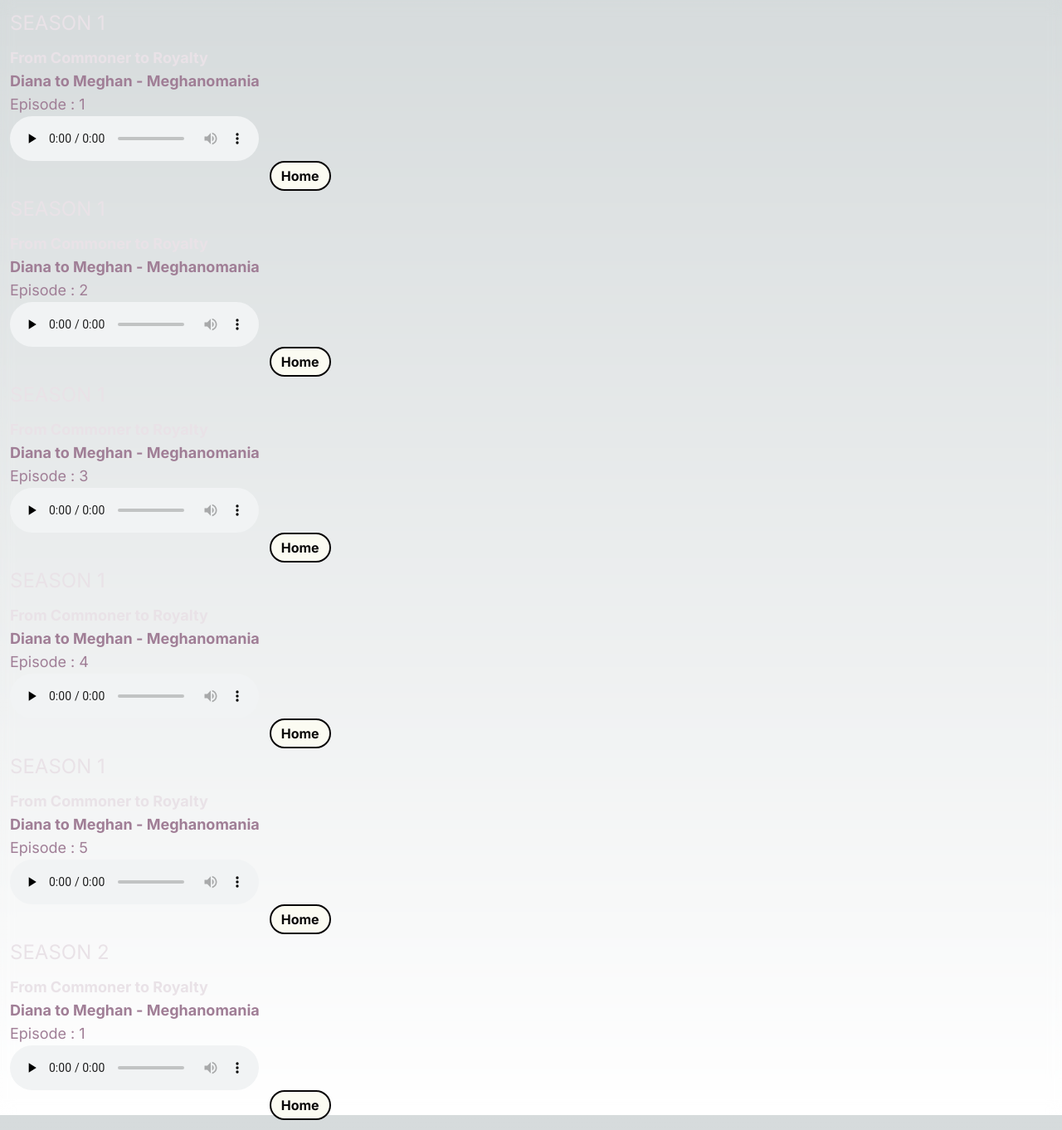
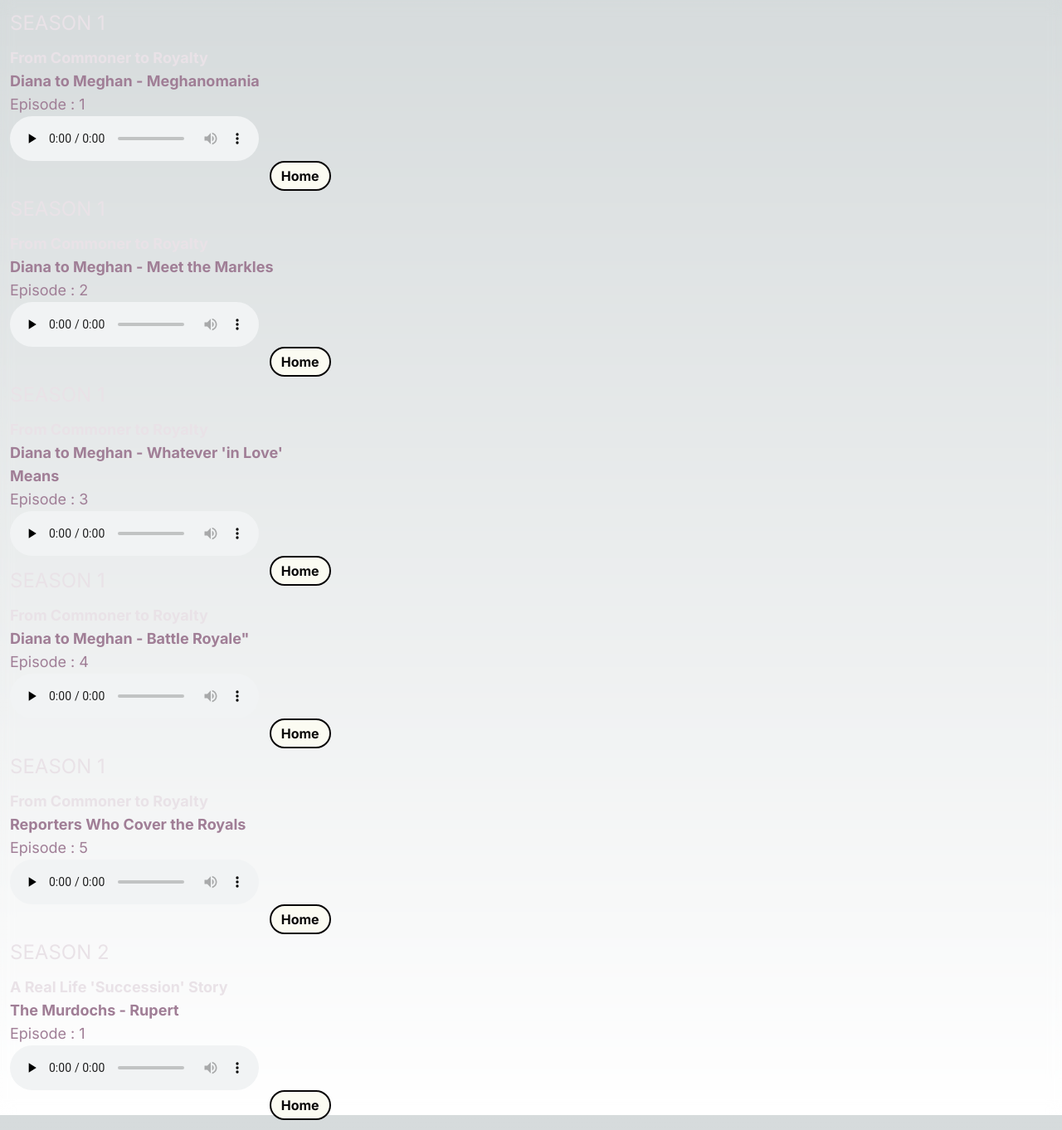
Before and after one commit to Thato2619/Podcast-App---DWA18-, a Next.js app in the folder podcast/: page /comedy in a window 1280 px wide. Shown: the whole page at 83% size. Built offline with nearby package versions, Linux system fonts and the light colour scheme.

Commit message:
change titles of the season 1 and season 2

```diff
--- a/podcast/src/app/comedy/page.jsx
+++ b/podcast/src/app/comedy/page.jsx
@@ -53,7 +53,7 @@
                         <span
                     className='text-lg font-bold text-[#e9e2e7]'>From Commoner to Royalty</span>
                         </p>
-                        <h5 className='text-lg font-bold text-[#a07e96]'> Diana to Meghan - Meghanomania</h5>
+                        <h5 className='text-lg font-bold text-[#a07e96]'> Diana to Meghan - Meet the Markles</h5>
                         <hp className='text-lg font-normal text-[#a07e96]'>Episode : 2</hp>
                         <audio key='6807'  preload='none' controls controlsList='nodownload' className='w-100'>
                             <source src="https://podcast-api.netlify.app/placeholder-audio.mp3" type='audio/mp3'/>
@@ -83,7 +83,7 @@
                         <span
                     className='text-lg font-bold text-[#e9e2e7]'>From Commoner to Royalty</span>
                         </p>
-                        <h5 className='text-lg font-bold text-[#a07e96]'> Diana to Meghan - Meghanomania</h5>
+                        <h5 className='text-lg font-bold text-[#a07e96]'>Diana to Meghan - Whatever 'in Love' Means</h5>
                         <hp className='text-lg font-normal text-[#a07e96]'>Episode : 3</hp>
                         <audio key='6807'  preload='none' controls controlsList='nodownload' className='w-100'>
                             <source src="https://podcast-api.netlify.app/placeholder-audio.mp3" type='audio/mp3'/>
@@ -113,7 +113,7 @@
                         <span
                     className='text-lg font-bold text-[#e9e2e7]'>From Commoner to Royalty</span>
                         </p>
-                        <h5 className='text-lg font-bold text-[#a07e96]'> Diana to Meghan - Meghanomania</h5>
+                        <h5 className='text-lg font-bold text-[#a07e96]'> Diana to Meghan - Battle Royale"</h5>
                         <hp className='text-lg font-normal text-[#a07e96]'>Episode : 4</hp>
                         <audio key='6807'  preload='none' controls controlsList='nodownload' className='w-100'>
                             <source src="https://podcast-api.netlify.app/placeholder-audio.mp3" type='audio/mp3'/>
@@ -143,7 +143,7 @@
                         <span
                     className='text-lg font-bold text-[#e9e2e7]'>From Commoner to Royalty</span>
                         </p>
-                        <h5 className='text-lg font-bold text-[#a07e96]'> Diana to Meghan - Meghanomania</h5>
+                        <h5 className='text-lg font-bold text-[#a07e96]'> Reporters Who Cover the Royals</h5>
                         <hp className='text-lg font-normal text-[#a07e96]'>Episode : 5</hp>
                         <audio key='6807'  preload='none' controls controlsList='nodownload' className='w-100'>
                             <source src="https://podcast-api.netlify.app/placeholder-audio.mp3" type='audio/mp3'/>
@@ -171,9 +171,9 @@
                         <h3 className='text-2xl font-bold text-[#e9e2e7] mb-3'>{comedy.title}</h3>
                         <p className='text-lg text-[#e9e2e7]'>
                         <span
-                    className='text-lg font-bold text-[#e9e2e7]'>From Commoner to Royalty</span>
+                    className='text-lg font-bold text-[#e9e2e7]'>A Real Life 'Succession' Story</span>
                         </p>
-                        <h5 className='text-lg font-bold text-[#a07e96]'> Diana to Meghan - Meghanomania</h5>
+                        <h5 className='text-lg font-bold text-[#a07e96]'> The Murdochs - Rupert</h5>
                         <hp className='text-lg font-normal text-[#a07e96]'>Episode : 1</hp>
                         <audio key='6807'  preload='none' controls controlsList='nodownload' className='w-100'>
                             <source src="https://podcast-api.netlify.app/placeholder-audio.mp3" type='audio/mp3'/>
```
